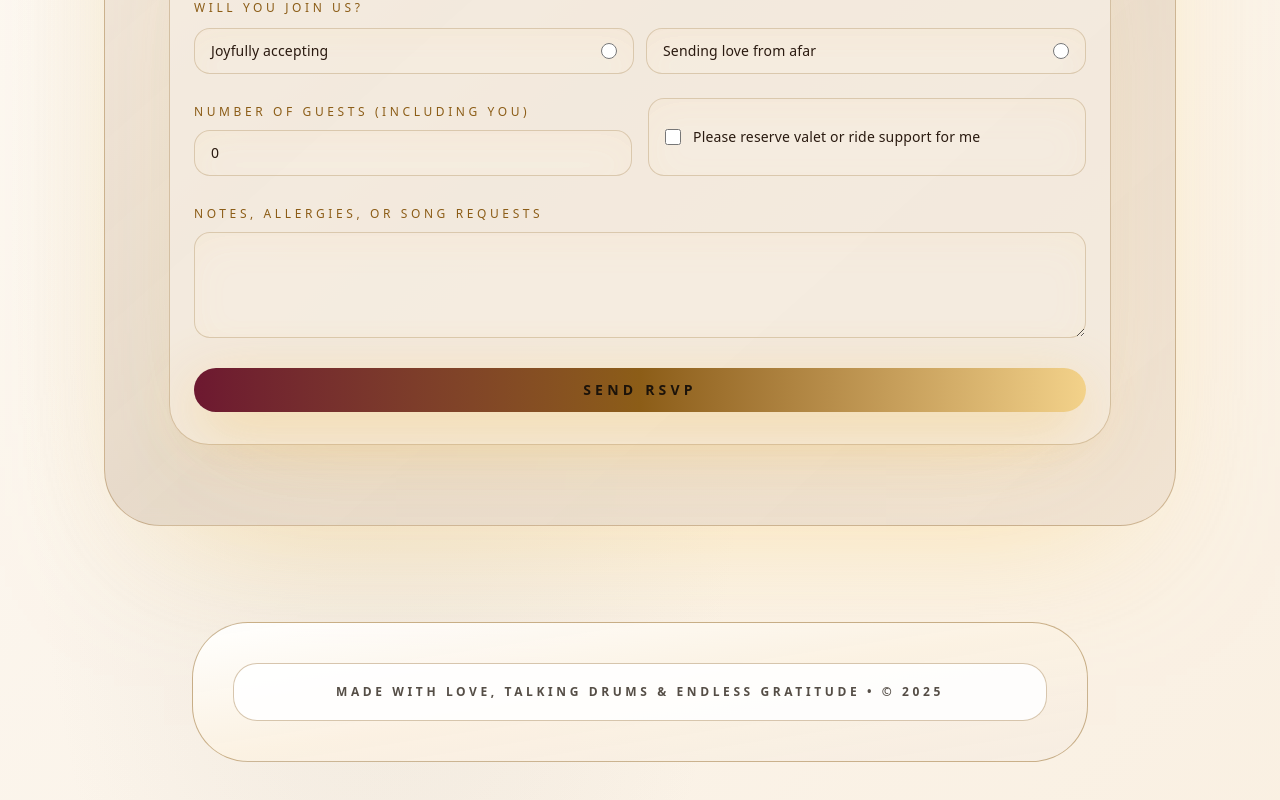
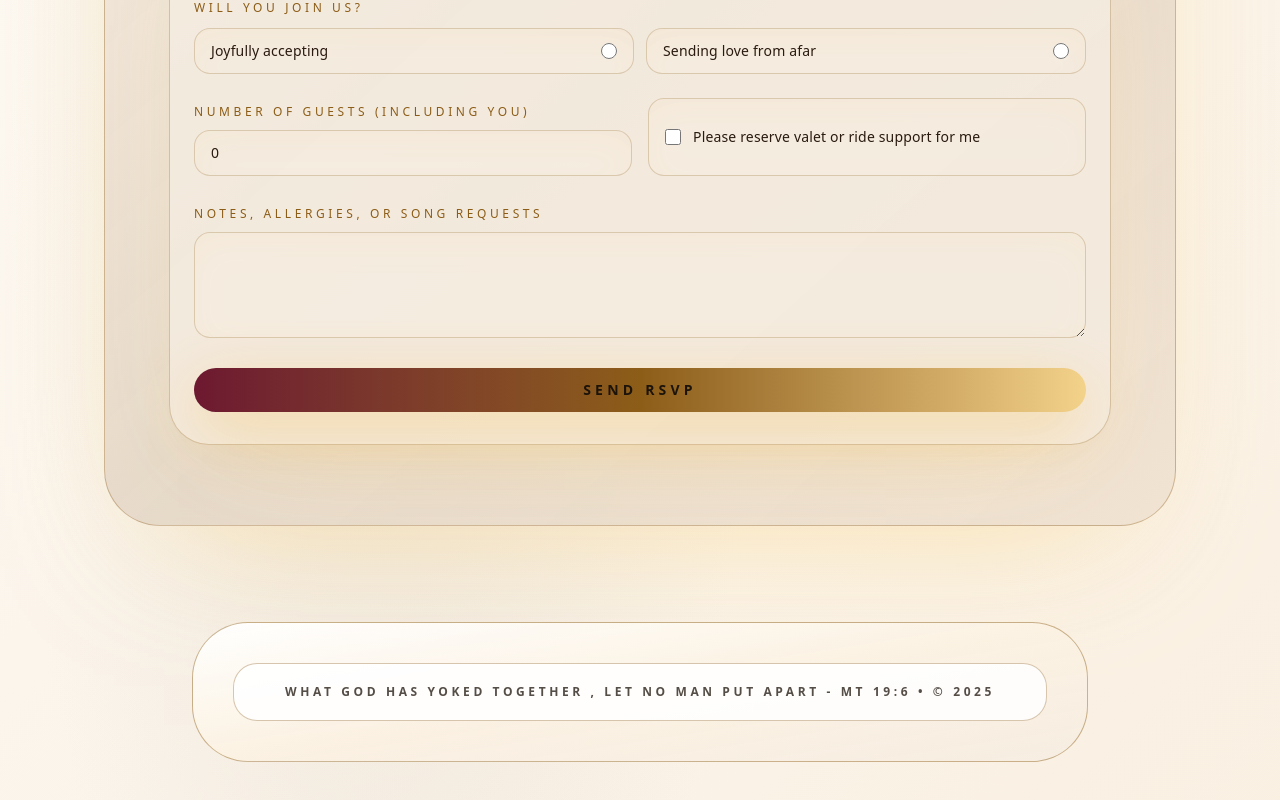
Before and after one commit to Andesfluffy/wedding-app, a Next.js app: page / in a window 1280 px wide. Shown: the part 2114-2914 px from the top of the page. Built offline with nearby package versions, Linux system fonts and the light colour scheme.

Commit message:
editing the footer

```diff
--- a/src/components/footer.tsx
+++ b/src/components/footer.tsx
@@ -4,7 +4,8 @@ export function SiteFooter() {
   return (
     <footer className="relative mx-auto mt-24 max-w-4xl rounded-[3.5rem] border border-gold/45 bg-gradient-to-br from-pearl/96 via-cream/95 to-night/92 px-6 py-10 text-ink shadow-[0_60px_160px_-70px_rgba(212,169,61,0.55)] md:px-10">
       <div className="rounded-3xl border border-gold/35 bg-pearl/90 px-6 py-5 text-center text-xs font-semibold uppercase tracking-[0.3em] text-ink/75">
-        Made with love, talking drums &amp; endless gratitude • © {new Date().getFullYear()}
+        What God has yoked together , let no man put apart - Mt 19:6 • ©{" "}
+        {new Date().getFullYear()}
       </div>
     </footer>
   );
```
